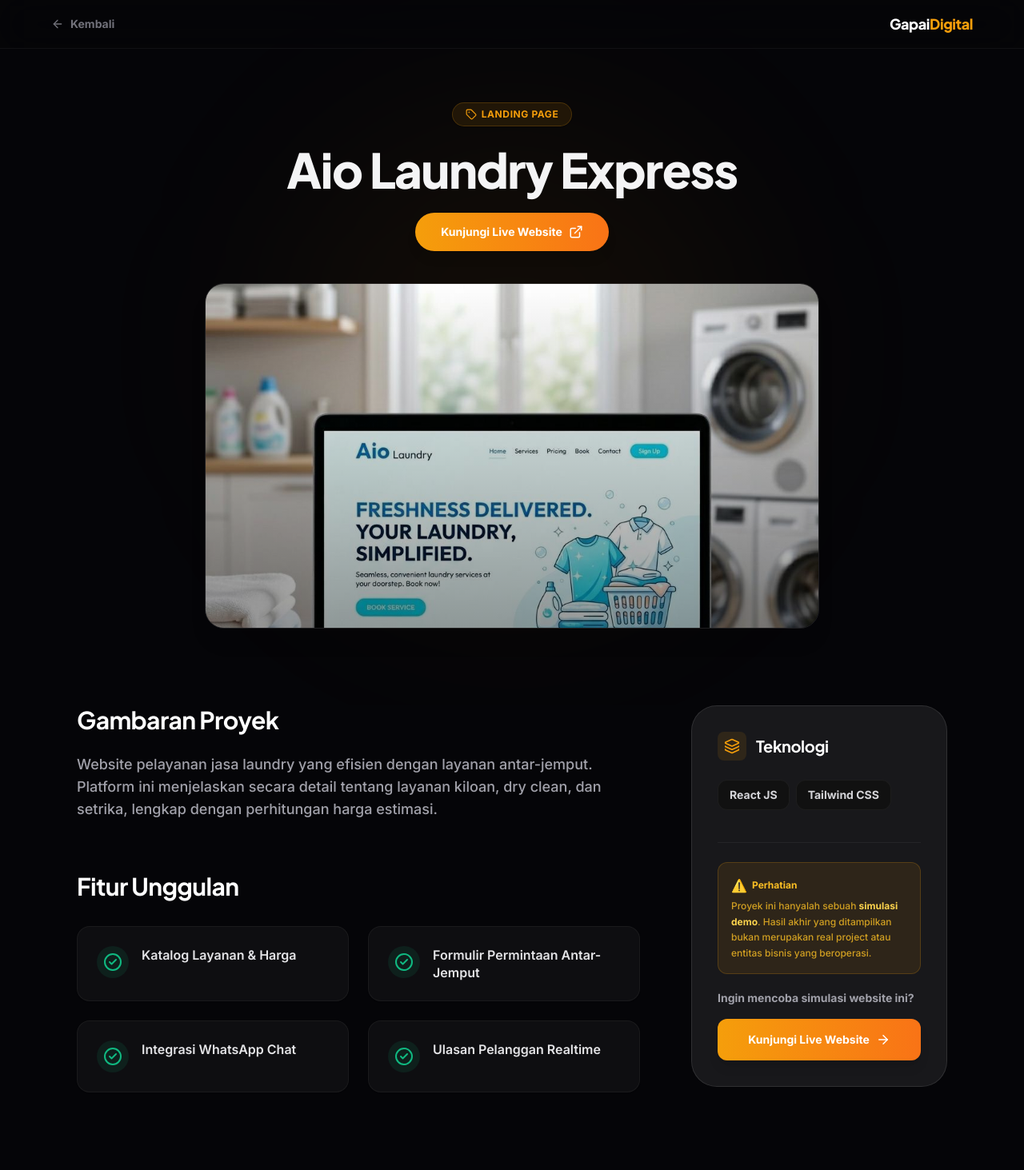
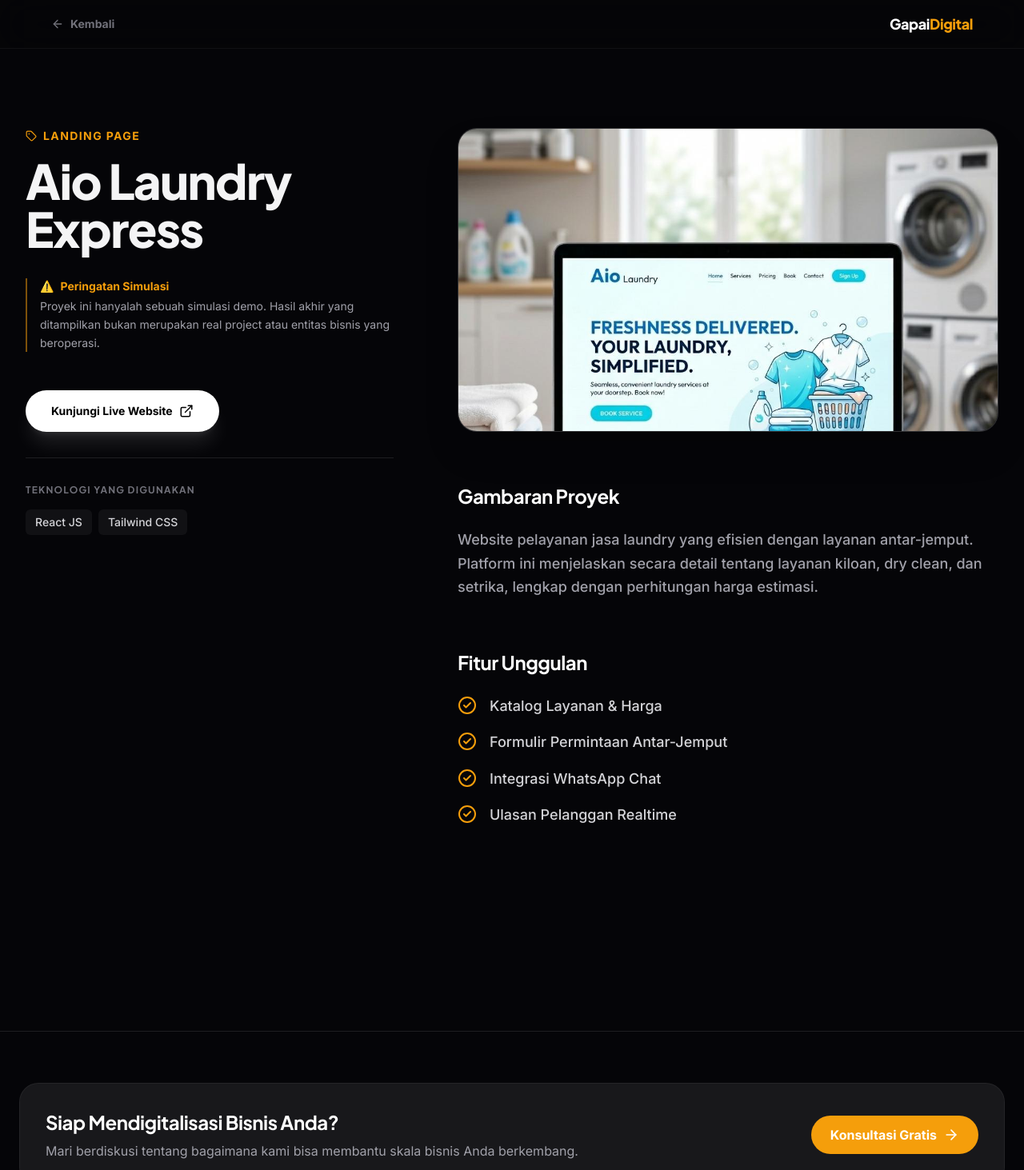
Before and after one commit to kustoro2026-oss/porto-fahri, a React (Vite) app: page /portfolio/aiolaundry in a window 1280 px wide. Shown: the top 1463 px of the page at 80% size. Built offline with nearby package versions, Linux system fonts and the light colour scheme.

Commit message:
feat: add ProjectDetail page for displaying detailed demo information

```diff
--- a/src/pages/ProjectDetail.jsx
+++ b/src/pages/ProjectDetail.jsx
@@ -41,18 +41,21 @@ export default function ProjectDetail() {
         </div>
       </nav>
 
-      {/* Hero Section */}
-      <header className="relative pt-24 pb-16 md:pt-32 md:pb-24 overflow-hidden">
-        {/* Background glow */}
-        <div className="absolute top-1/2 left-1/2 -translate-x-1/2 -translate-y-1/2 w-[600px] h-[600px] bg-amber-500/5 blur-[120px] rounded-full pointer-events-none" />
+      {/* Main Split Layout */}
+      <main className="max-w-7xl mx-auto px-4 sm:px-6 lg:px-8 pt-32 pb-24 md:pt-40 md:pb-32">
+        <div className="grid grid-cols-1 lg:grid-cols-12 gap-12 lg:gap-20">
 
-        <div className="max-w-6xl mx-auto px-4 sm:px-6 lg:px-8 relative z-10 text-center">
+          {/* Left Column (Sticky Info) */}
+          <div className="lg:col-span-5 relative">
+            <div className="sticky top-32 space-y-8">
+              {/* Header Info */}
+              <div>
                 <motion.div
                   initial={{ opacity: 0, y: 20 }}
                   animate={{ opacity: 1, y: 0 }}
-            className="flex flex-wrap justify-center gap-3 mb-6"
+                  className="mb-4"
                 >
-            <span className="px-4 py-1.5 bg-amber-500/10 text-amber-600 dark:text-amber-500 border border-amber-500/20 text-xs font-black uppercase tracking-wider rounded-full flex items-center gap-1.5 shadow-sm">
+                  <span className="text-amber-600 dark:text-amber-500 text-sm font-bold uppercase tracking-widest flex items-center gap-2">
                     <Tag size={14} /> {project.category}
                   </span>
                 </motion.div>
@@ -61,128 +64,115 @@ export default function ProjectDetail() {
                   initial={{ opacity: 0, y: 20 }}
                   animate={{ opacity: 1, y: 0 }}
                   transition={{ delay: 0.1 }}
-            className="text-3xl sm:text-4xl md:text-5xl lg:text-6xl font-black tracking-tight mb-6"
+                  className="text-4xl sm:text-5xl lg:text-6xl font-black tracking-tight leading-tight mb-6"
                 >
                   {project.name}
                 </motion.h1>
+              </div>
 
+              {/* Simulation Warning (Clean) */}
               <motion.div
                 initial={{ opacity: 0, y: 20 }}
                 animate={{ opacity: 1, y: 0 }}
                 transition={{ delay: 0.15 }}
-            className="flex justify-center mb-10"
+                className="pl-4 border-l-2 border-amber-500/50"
+              >
+                <p className="text-sm font-bold text-amber-700 dark:text-amber-500 mb-1 flex items-center gap-2">
+                  <span>⚠️</span> Peringatan Simulasi
+                </p>
+                <p className="text-sm text-zinc-600 dark:text-zinc-400 leading-relaxed">
+                  Proyek ini hanyalah sebuah simulasi demo. Hasil akhir yang ditampilkan bukan merupakan real project atau entitas bisnis yang beroperasi.
+                </p>
+              </motion.div>
+
+              {/* Action Button */}
+              <motion.div
+                initial={{ opacity: 0, y: 20 }}
+                animate={{ opacity: 1, y: 0 }}
+                transition={{ delay: 0.2 }}
+                className="pt-4"
               >
                 <a
                   href={project.path}
                   target={project.path !== "#" ? "_blank" : "_self"}
                   rel="noopener noreferrer"
-              className="group flex items-center justify-center gap-2 bg-gradient-to-r from-amber-500 to-orange-500 hover:from-amber-400 hover:to-orange-400 text-white px-8 py-3.5 rounded-full text-sm font-black transition-all shadow-lg hover:shadow-amber-500/25 hover:scale-[1.02] active:scale-95"
+                  className="group inline-flex items-center justify-center gap-2 bg-black dark:bg-white text-white dark:text-black px-8 py-4 rounded-full text-sm font-bold transition-all hover:scale-[1.02] active:scale-95 shadow-xl shadow-black/10 dark:shadow-white/10"
                 >
                   Kunjungi Live Website <ExternalLink size={18} className="group-hover:translate-x-1 transition-transform" />
                 </a>
               </motion.div>
 
-          {/* GAMBAR DIPERKECIL: max-w-3xl & aspect-video (16:9) */}
+              {/* Tech Stack (Minimalist) */}
               <motion.div
-            initial={{ opacity: 0, scale: 0.95 }}
-            animate={{ opacity: 1, scale: 1 }}
+                initial={{ opacity: 0, y: 20 }}
+                animate={{ opacity: 1, y: 0 }}
+                transition={{ delay: 0.25 }}
+                className="pt-8 border-t border-zinc-200 dark:border-white/10"
+              >
+                <h3 className="text-xs font-bold text-zinc-400 dark:text-zinc-500 uppercase tracking-widest mb-4">
+                  Teknologi yang Digunakan
+                </h3>
+                <div className="flex flex-wrap gap-2">
+                  {project.techStack ? project.techStack.map((tech, idx) => (
+                    <span key={idx} className="text-sm font-medium text-zinc-700 dark:text-zinc-300 bg-zinc-100 dark:bg-white/5 px-3 py-1.5 rounded-md">
+                      {tech}
+                    </span>
+                  )) : (
+                    <span className="text-sm text-zinc-500">Mendata tech stack...</span>
+                  )}
+                </div>
+              </motion.div>
+            </div>
+          </div>
+
+          {/* Right Column (Scrollable Content) */}
+          <div className="lg:col-span-7 space-y-12 md:space-y-16">
+
+            {/* Main Image */}
+            <motion.div
+              initial={{ opacity: 0, y: 20 }}
+              animate={{ opacity: 1, y: 0 }}
               transition={{ delay: 0.2 }}
-            className="relative w-full max-w-3xl mx-auto aspect-video rounded-3xl overflow-hidden shadow-xl border border-zinc-200/50 dark:border-white/10"
+              className="w-full aspect-[4/3] sm:aspect-video rounded-3xl overflow-hidden shadow-2xl border border-zinc-200/50 dark:border-white/10 bg-zinc-100 dark:bg-zinc-900"
             >
               <img
                 src={project.image}
                 alt={project.name}
                 className="w-full h-full object-cover object-top"
               />
-            <div className="absolute inset-0 bg-gradient-to-t from-black/40 to-transparent" />
             </motion.div>
-        </div>
-      </header>
 
-      {/* Content Layout */}
-      <main className="max-w-6xl mx-auto px-4 sm:px-6 lg:px-8 pb-24 md:pb-32">
-        <div className="grid grid-cols-1 lg:grid-cols-12 gap-12 lg:gap-16">
-
-          {/* Main Content (Left) */}
-          <div className="lg:col-span-8 space-y-12 md:space-y-16">
+            {/* Description */}
             <motion.section
               initial={{ opacity: 0, y: 20 }}
               whileInView={{ opacity: 1, y: 0 }}
               viewport={{ once: true, margin: "-100px" }}
             >
-              <h2 className="text-2xl md:text-3xl font-bold mb-6 text-black dark:text-white">Gambaran Proyek</h2>
-              <div className="prose prose-zinc dark:prose-invert max-w-none text-zinc-600 dark:text-zinc-400 font-medium leading-relaxed md:text-lg">
+              <h2 className="text-2xl font-bold mb-6 text-black dark:text-white">Gambaran Proyek</h2>
+              <div className="prose prose-zinc dark:prose-invert max-w-none text-zinc-600 dark:text-zinc-400 font-medium leading-relaxed text-lg">
                 <p>{project.fullDescription || project.desc}</p>
               </div>
             </motion.section>
 
+            {/* Features (Clean List) */}
             <motion.section
               initial={{ opacity: 0, y: 20 }}
               whileInView={{ opacity: 1, y: 0 }}
               viewport={{ once: true, margin: "-100px" }}
             >
-              <h2 className="text-2xl md:text-3xl font-bold mb-8 text-black dark:text-white">Fitur Unggulan</h2>
-              <div className="grid grid-cols-1 sm:grid-cols-2 gap-4 md:gap-6">
+              <h2 className="text-2xl font-bold mb-6 text-black dark:text-white">Fitur Unggulan</h2>
+              <ul className="space-y-4">
                 {project.features ? project.features.map((feature, idx) => (
-                  <div key={idx} className="flex items-start gap-4 p-5 md:p-6 rounded-2xl bg-white dark:bg-zinc-900/50 border border-zinc-200 dark:border-white/5 shadow-sm">
-                    <div className="bg-emerald-500/10 p-2 rounded-full shrink-0">
-                      <CheckCircle2 className="w-6 h-6 text-emerald-500" />
-                    </div>
-                    <span className="font-semibold text-zinc-800 dark:text-zinc-200 leading-snug">{feature}</span>
-                  </div>
+                  <li key={idx} className="flex items-start gap-4">
+                    <CheckCircle2 className="w-6 h-6 text-amber-500 shrink-0 mt-0.5" />
+                    <span className="text-lg font-medium text-zinc-700 dark:text-zinc-300 leading-relaxed">{feature}</span>
+                  </li>
                 )) : (
-                  <p className="text-zinc-500">Detail fitur sedang disiapkan...</p>
+                  <li className="text-zinc-500">Detail fitur sedang disiapkan...</li>
                 )}
-              </div>
+              </ul>
             </motion.section>
-          </div>
 
-          {/* Sidebar (Right) */}
-          <div className="lg:col-span-4 space-y-8">
-            {/* Tech Stack Card */}
-            <motion.div
-              initial={{ opacity: 0, y: 20 }}
-              whileInView={{ opacity: 1, y: 0 }}
-              viewport={{ once: true, margin: "-100px" }}
-              className="bg-white dark:bg-zinc-900 border border-zinc-200 dark:border-white/10 rounded-[2rem] p-6 md:p-8 shadow-xl shadow-black/[0.02] dark:shadow-none sticky top-28"
-            >
-              <h3 className="text-xl font-bold text-zinc-900 dark:text-white mb-6 flex items-center gap-3">
-                <div className="p-2 bg-amber-500/10 rounded-lg">
-                  <Layers className="text-amber-500 w-5 h-5" />
-                </div>
-                Teknologi
-              </h3>
-
-              <div className="flex flex-wrap gap-2 mb-10">
-                {project.techStack ? project.techStack.map((tech, idx) => (
-                  <span key={idx} className="px-3.5 py-2 bg-zinc-100 dark:bg-[#111] border border-zinc-200 dark:border-white/5 rounded-xl text-sm font-bold text-zinc-700 dark:text-zinc-300">
-                    {tech}
-                  </span>
-                )) : (
-                  <span className="text-sm text-zinc-500">Mendata tech stack...</span>
-                )}
-              </div>
-
-              <div className="pt-6 border-t border-zinc-100 dark:border-white/5">
-                <div className="mb-5 p-4 bg-amber-500/10 border border-amber-500/20 rounded-xl">
-                  <p className="text-xs text-amber-700 dark:text-amber-400 font-bold mb-1 flex items-center gap-1.5">
-                    <span className="text-base">⚠️</span> Perhatian
-                  </p>
-                  <p className="text-xs text-amber-700/80 dark:text-amber-400/80 leading-relaxed font-medium">
-                    Proyek ini hanyalah sebuah <strong className="text-amber-800 dark:text-amber-300">simulasi demo</strong>. Hasil akhir yang ditampilkan bukan merupakan real project atau entitas bisnis yang beroperasi.
-                  </p>
-                </div>
-                <p className="text-sm text-zinc-600 dark:text-zinc-400 font-bold mb-4">Ingin mencoba simulasi website ini?</p>
-                <a
-                  href={project.path}
-                  target={project.path !== "#" ? "_blank" : "_self"}
-                  rel="noopener noreferrer"
-                  className="group flex items-center justify-center gap-2 bg-gradient-to-r from-amber-500 to-orange-500 hover:from-amber-400 hover:to-orange-400 text-white w-full py-4 rounded-xl text-sm font-black transition-all shadow-lg hover:shadow-amber-500/25 hover:scale-[1.02] active:scale-95"
-                >
-                  Kunjungi Live Website <ArrowRight size={18} className="group-hover:translate-x-1 transition-transform" />
-                </a>
-              </div>
-            </motion.div>
           </div>
         </div>
       </main>
```
Lines whose indentation alone changed are shown as unchanged.
